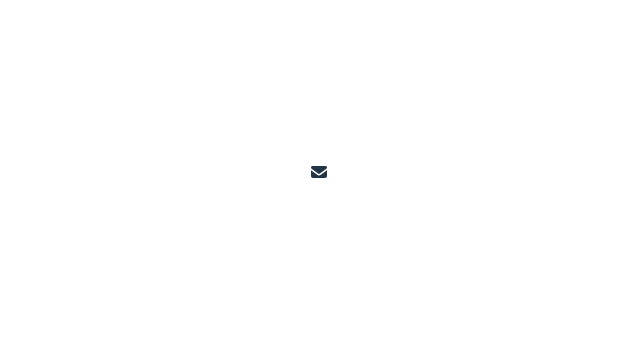
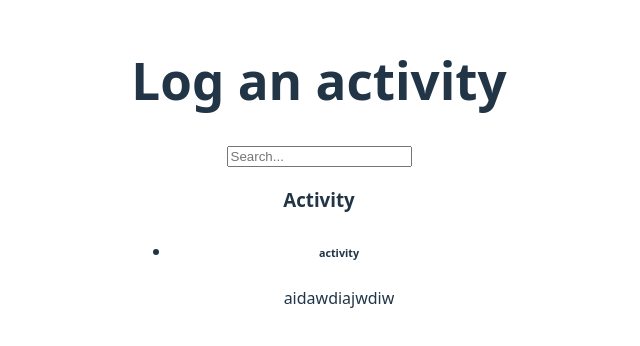
Before and after one commit to jiajoestar/academic-portfolio-builder, a React (Vite) app in the folder academic-portfolio/: page / in a window 1280 px wide. Shown: the part 228-574 px from the top of the page, without its empty margins (321-961 px from the left). Built offline with nearby package versions, Linux system fonts and the light colour scheme.

Commit message:
set up Settings and ActivityLog components, started making ActivityLog page

```diff
--- a/academic-portfolio/src/App.jsx
+++ b/academic-portfolio/src/App.jsx
@@ -1,11 +1,13 @@
 import './App.css'
 import { FontAwesomeIcon } from '@fortawesome/react-fontawesome'
 import { faEnvelope } from '@fortawesome/free-solid-svg-icons'
+import ActivityLog from './Components/ActivityLog/ActivityLog.jsx'
 
 // testing fontawesome icons
 function App() {
-  return <div className="App"><FontAwesomeIcon icon={faEnvelope} /></div>
-
+  return (
+    <ActivityLog />
+  );
 }
 
 export default App
--- /dev/null
+++ b/academic-portfolio/src/Components/ActivityLog/ActivityLog.jsx
@@ -0,0 +1,92 @@
+import React, { useState } from 'react'
+import './ActivityLog.css'
+import { FontAwesomeIcon } from '@fortawesome/react-fontawesome'
+import { faEnvelope } from '@fortawesome/free-solid-svg-icons'
+
+function ActivityLog() {
+
+    const options= [
+        {
+            header: {
+                name: 'Activity',
+            },
+
+            values: [
+                {
+                    name: 'activity',
+                    description: 'aidawdiajwdiw',
+                    tags: ['activity'],
+                }
+            ]
+        }
+
+    ];
+
+    const [visibleOptions, setVisibleOptions] = useState(options);
+
+    const onChange = (e) => {
+        e.preventDefault();
+        const value = e.target.value;
+
+        console.log('value', value);
+
+        if(value.trim().length === 0) {
+            setVisibleOptions(options)
+            return;
+        };
+
+        const returnedItems = []
+
+        visibleOptions.forEach((option, index) => {
+            const foundOptions = options.values.filter(item=>{
+                {/* search through inputted string to find match in options array */}
+                return (item.name.toLowerCase().search(value.trim().toLowerCase()) !== -1 || item.description.toLowerCase().search(value.trim().toLowerCase()) !== -1);
+            });
+
+            returnedItems[index] = {
+                header:{
+                    name: option.header.name,
+                },
+                values: foundOptions,
+            };
+
+            if (option.header.name.toLowerCase().search(value.trim().toLowerCase()) !== -1) {
+                returnedItems[index] = {
+                    header:{
+                        name: option.header.name,
+                    },
+                    values: options[index].values,
+                };
+            }
+
+        });
+
+        setVisibleOptions(returnedItems)
+    };
+
+    return (
+        <div className='Activity'>
+            <div className='container'>
+                <h1>Log an activity</h1>
+                <input type='text' className='form-control' placeholder='Search...'/>
+                <div>
+                    {visibleOptions.map((option) => (<div key={option.header.name}>
+                        <h3>{option.header.name}</h3>
+                        <div>
+                            {option.values.map((value) => (<div key={value.name}>
+                                <ul className='list-group'>
+                                    <li className='list-group-item'>
+                                        <h6>{value.name}</h6>
+                                        <p>{value.description}</p>
+                                    </li>
+                                </ul>
+                            </div>))}
+                        </div>
+                    </div>))}
+                </div>
+            </div>
+        </div>
+    );
+}
+
+export default ActivityLog
--- a/academic-portfolio/src/Components/LoginSignUp/LoginSignUp.css
+++ b/academic-portfolio/src/Components/LoginSignUp/LoginSignUp.css
@@ -4,7 +4,6 @@
     display: flex;
     flex-direction: column;
     margin: auto;
-    margin-top: 200px;
     width: 600px;
     background: black;
     padding-bottom: 30px;
@@ -20,7 +19,7 @@
 }
 
 .text {
-    color: black;
+    color: white;
     font-size: 48px;
     font-weight: 700;
 }
--- a/academic-portfolio/src/Components/LoginSignUp/LoginSignUp.jsx
+++ b/academic-portfolio/src/Components/LoginSignUp/LoginSignUp.jsx
@@ -1,4 +1,4 @@
-import React from 'react'
+import React, { useState } from 'react'
 import './LoginSignUp.css'
 import { FontAwesomeIcon } from '@fortawesome/react-fontawesome'
 import { faEnvelope } from '@fortawesome/free-solid-svg-icons'
```
Also changed, not shown: academic-portfolio/src/Components/Settings/Settings.jsx (added, +16 -0 lines), academic-portfolio/src/Components/ActivityLog/ActivityLog.css (added), academic-portfolio/src/Components/Settings/Settings.css (added).
